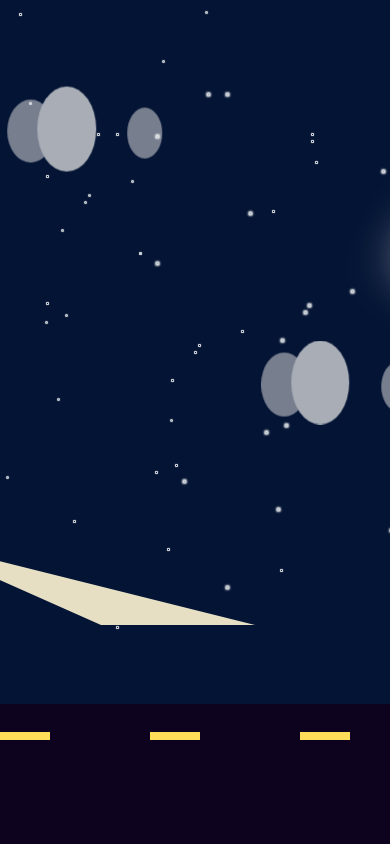
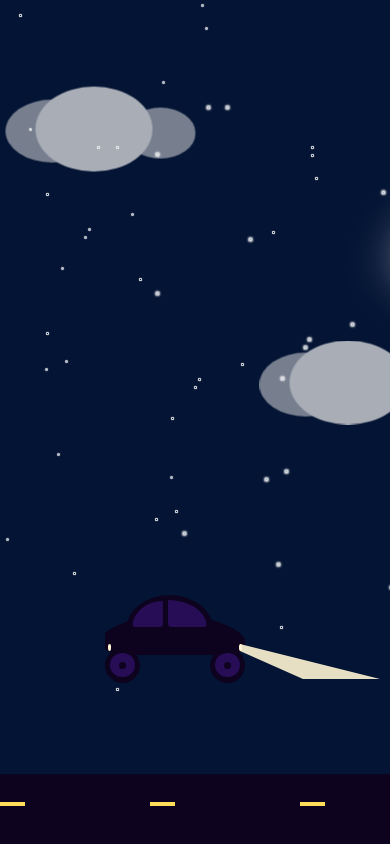
Before and after one commit to nouchki/CSS-Animation-Project, a plain HTML site: page index.html in a window 390 px wide. Drawn offline with Linux system fonts and the light colour scheme.

Commit message:
Sort of responsive

```diff
--- a/styles/style.css
+++ b/styles/style.css
@@ -1,4 +1,5 @@
-.sunset {
+.sunset
+{
     position: absolute;
     top: 0;
     left: 0;
@@ -13,7 +14,8 @@
     animation-iteration-count:infinite;
 }
 
-@keyframes changing-sky {
+@keyframes changing-sky
+{
     0%   {background: #041434; } /*night*/
     30%  {background: #041434;}
     39%  {background: #021B4D}
@@ -29,7 +31,8 @@
     100% {background: #041434;}
 }
 
-.sunset .circle{
+.sunset .circle
+{
     position: absolute;
     margin: auto;
     top: 100%;
@@ -42,7 +45,8 @@
     transform:translateZ(2px);
 }
 
-.sunset .circle .sun{
+.sunset .circle .sun
+{
     position: absolute;
     margin: auto;
     top: 72%;
@@ -56,7 +60,8 @@
     background:radial-gradient(#F5E688,#F8EFBA);
 }
 
-.sunset .sun-axis{
+.sunset .sun-axis
+{
     animation-name:turning-sun-animation;
     animation-duration:25s;
     animation-iteration-count:infinite;
@@ -65,12 +70,14 @@
     transform:translateZ(2px);
 }
 
-@keyframes turning-sun-animation{
+@keyframes turning-sun-animation
+{
     0%   {transform:rotate(0deg);}
     100% {transform:rotate(360deg);}
 }
 
-.sunset .circle .moon{
+.sunset .circle .moon
+{
     position: absolute;
     margin: auto;
     top: 72%;
@@ -84,7 +91,8 @@
     background:radial-gradient(#c7ecee,#dff9fb);
 }
 
-.sunset .moon-axis{
+.sunset .moon-axis
+{
     animation-name:turning-moon-animation;
     animation-duration:25s;
     animation-iteration-count:infinite;
@@ -94,7 +102,8 @@
     animation-fill-mode: both;
 }
 
-@keyframes turning-moon-animation{
+@keyframes turning-moon-animation
+{
     0%   {transform:rotate(-180deg);}
     100% {transform:rotate(180deg);}
 }
@@ -660,7 +669,7 @@
     border-radius: 30px;
 }
 
-.big-building, .small-building
+.sunset .buildings .big-building, .small-building
 {
     animation-name: day-night-buildings-color;
     animation-duration:25s;
@@ -791,7 +800,7 @@
 
 /*Road lines*/
 
- .road-lines-container
+.sunset .road .road-lines-container
  {
     position: absolute;
     top: 0;
@@ -814,7 +823,7 @@
     100% {transform: translateX(-140px) translateZ(30px);}
 }
 
- .road-line
+.sunset .road .road-lines-container .road-line
  {
     position: absolute;
     top: 20%;
@@ -842,53 +851,104 @@
     100%{background:#ffdd59;}
 }
 
- .road-line-2
+.sunset .road .road-lines-container .road-line-2
  {
      left: 150px;
  }
 
- .road-line-3
+.sunset .road .road-lines-container .road-line-3
  {
      left: 300px;
  }
 
- .road-line-4
+.sunset .road .road-lines-container .road-line-4
  {
      left: 450px;
  }
 
- .road-line-5
+.sunset .road .road-lines-container .road-line-5
  {
      left: 600px;
  }
 
- .road-line-6
+.sunset .road .road-lines-container .road-line-6
  {
      left: 750px;
  }
 
- .road-line-7
+.sunset .road .road-lines-container .road-line-7
  {
      left: 900px;
  }
 
- .road-line-8
+.sunset .road .road-lines-container .road-line-8
  {
      left: 1050px;
  }
 
- .road-line-9
+.sunset .road .road-lines-container .road-line-9
  {
      left: 1200px;
  }
 
- .road-line-10
+.sunset .road .road-lines-container .road-line-10
  {
      left: 1350px;
  }
 
 
- .road-line-11
+.sunset .road .road-lines-container .road-line-11
  {
      left: 1500px;
  }
+
+
+ @media screen and (max-width:1024px)
+ {
+     .sunset{
+         --size: 35px;
+     }
+
+     .sunset .buildings{
+         --secondsize:80px;
+         width:50%;
+     }
+
+     .sunset .car-container{
+         top:calc(var(--size)*16);
+         left:var(--size);
+     }
+
+    .sunset .buildings .big-building .window,
+    .sunset .buildings .big-building .window::after{
+        width: calc(var(--size) / 1);
+        height: calc(var(--size) / 1);
+    }
+
+    .sunset .buildings .small-building .window,
+    .sunset .buildings .small-building .window::after{
+        width:calc(var(--size) / 1.5);
+    height:calc(var(--size) / 1.5)
+    }
+
+    .sunset .buildings .big-building .window-3{
+        top:250px;
+     }
+
+    .sunset .buildings .small-building .window-3{
+        top:150px;
+     }
+
+     .sunset .cloud{
+        width: 30%;
+     }
+
+     .sunset .road .road-lines-container .road-line
+     {
+        top:40%;
+        width:25px;
+         height:4px;
+     }
+
+
+ }
```
